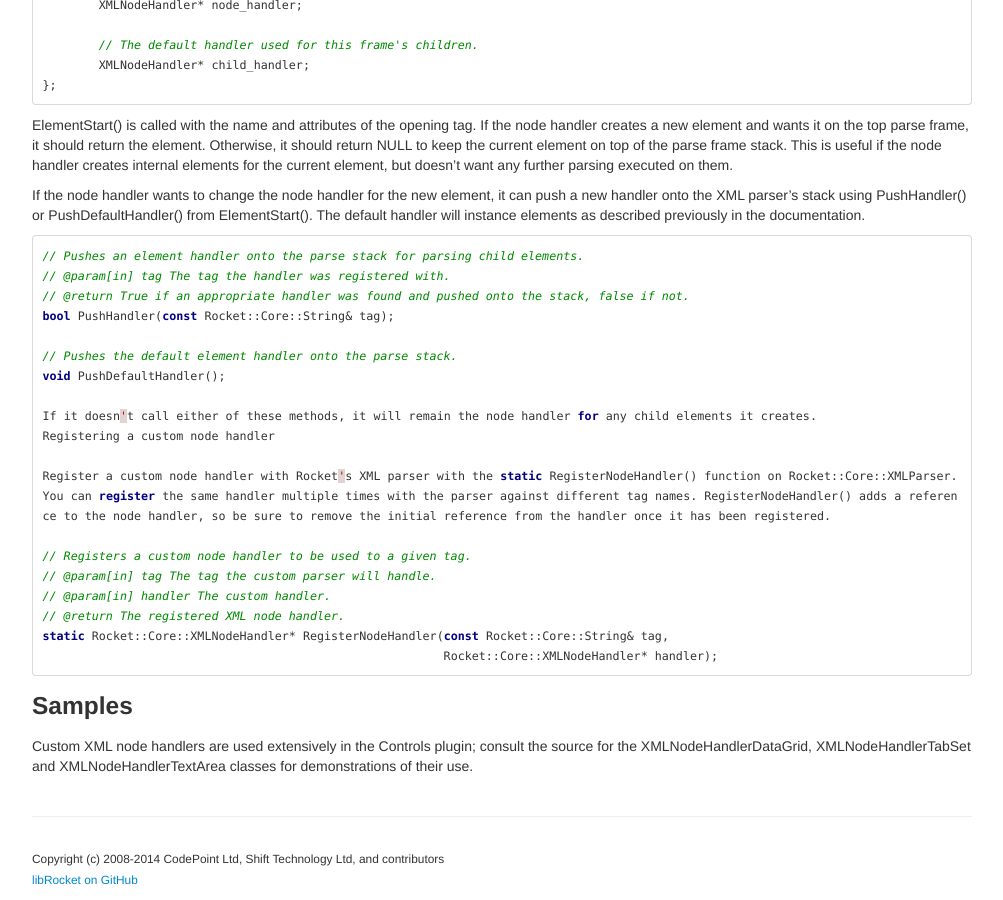
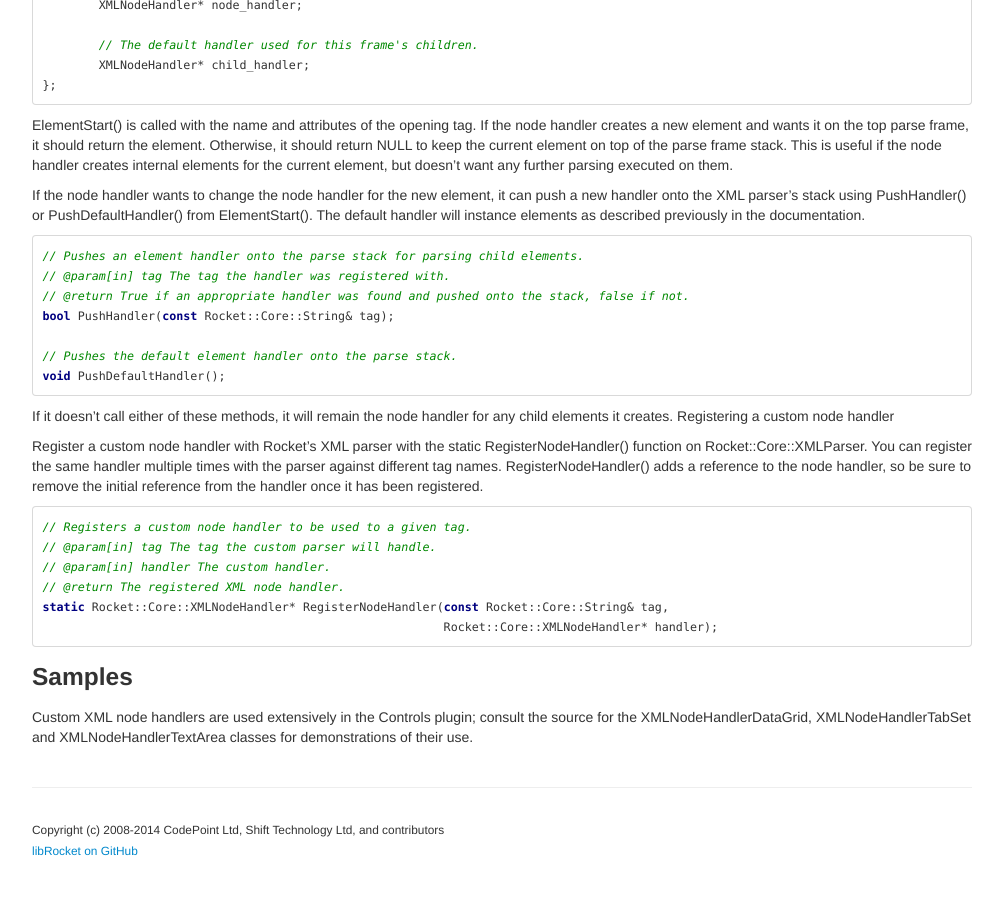
Before and after one commit to barotto/libRocketDoc, a Jekyll site: the page built from pages/cpp_manual/elements.md, in a window 1280 px wide and 900 px high, scrolled down 10561 px. Shown: the whole window, without its empty margins (138-1141 px from the left). Built offline with Jekyll 4.4.1, drawn with Linux system fonts in a browser that asks for light colours; after the commit the page ends 11432 px from its top, so only the background shows below that; some of the changed text lies outside the part shown.

Commit message:
Fix C++ Manual

````diff
--- a/pages/cpp_manual/elements.md
+++ b/pages/cpp_manual/elements.md
@@ -15,7 +15,7 @@ You can query the current size of an element with the GetBox() and GetNumBoxes()
 ```cpp
 // Returns one of the boxes describing the size of the element.
 // @param[in] index The index of the desired box.
-/ @return The requested box.
+// @return The requested box.
 const Rocket::Core::Box& GetBox(int index = 0) const;
 
 // Returns the number of boxes making up this element's geometry.
@@ -547,12 +547,14 @@ bool PushHandler(const Rocket::Core::String& tag);
 
 // Pushes the default element handler onto the parse stack.
 void PushDefaultHandler();
+```
 
 If it doesn't call either of these methods, it will remain the node handler for any child elements it creates.
 Registering a custom node handler
 
 Register a custom node handler with Rocket's XML parser with the static RegisterNodeHandler() function on Rocket::Core::XMLParser. You can register the same handler multiple times with the parser against different tag names. RegisterNodeHandler() adds a reference to the node handler, so be sure to remove the initial reference from the handler once it has been registered.
 
+```cpp
 // Registers a custom node handler to be used to a given tag.
 // @param[in] tag The tag the custom parser will handle.
 // @param[in] handler The custom handler.
````
